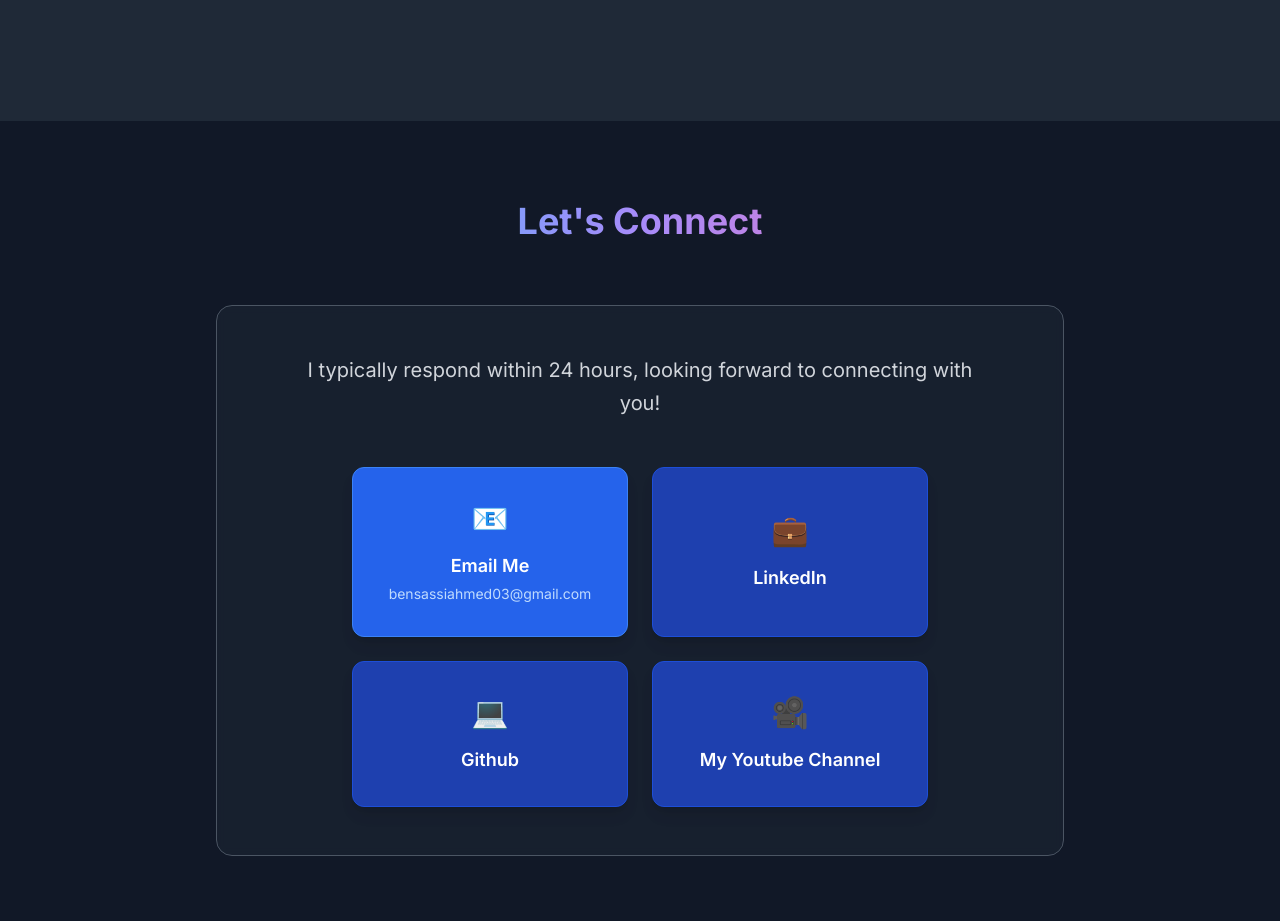
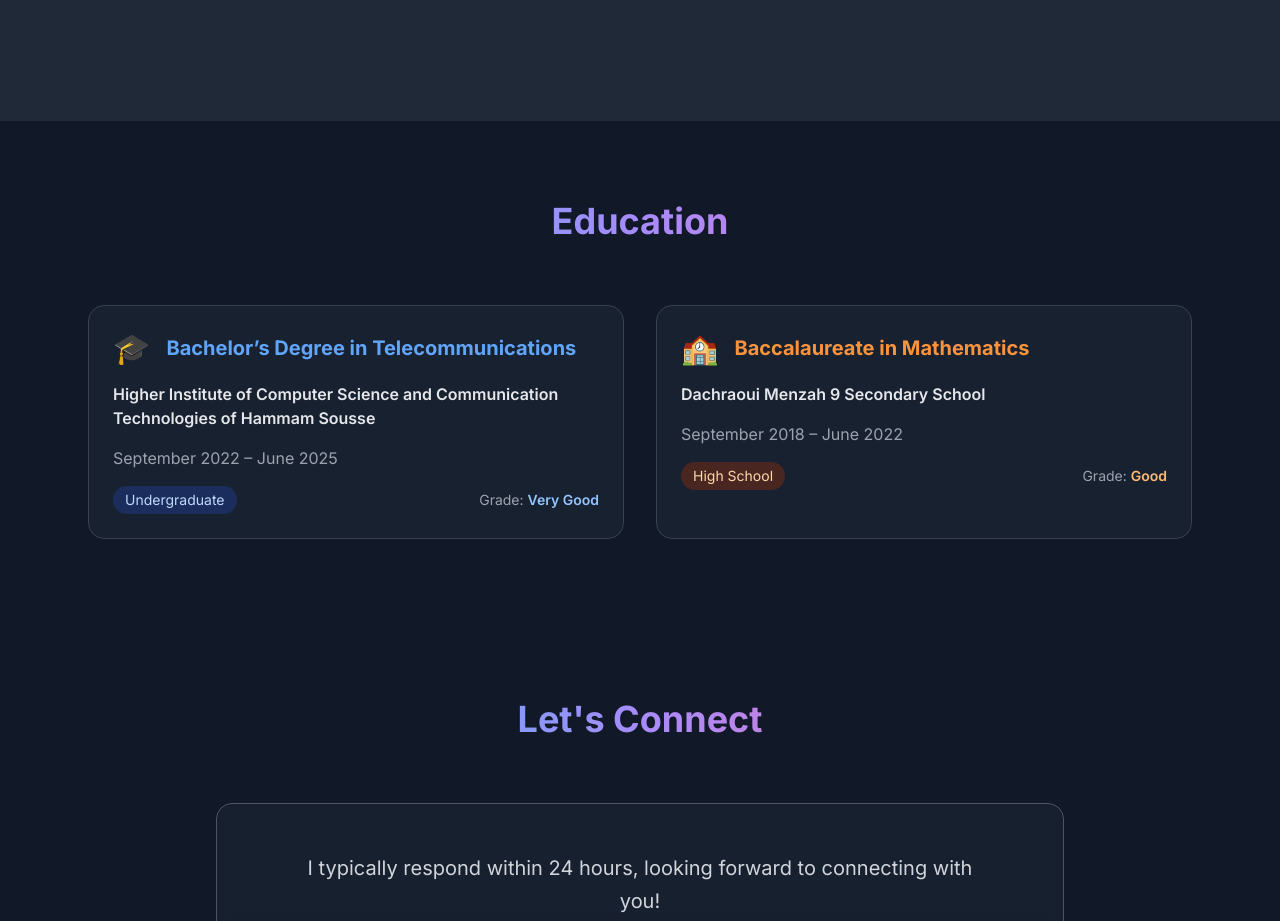
Before and after one commit to BenSassiAhmed/Portfolio, a plain HTML site: page index.html in a window 1280 px wide. Shown: the part 6660-7581 px from the top of the page. Drawn offline with nearby package versions, Linux system fonts and the light colour scheme.

Commit message:
added education section

```diff
--- a/index.html
+++ b/index.html
@@ -804,6 +804,67 @@ window.addEventListener('load', () => {
     </div>
   </section>
 
+
+
+
+<!-- Education Section -->
+<section id="education" class="py-20 bg-gray-900 mobile-padding">
+  <div class="max-w-6xl mx-auto px-4 sm:px-6">
+    <h2 class="text-3xl md:text-4xl font-bold mb-16 text-center fade-in gradient-text">Education</h2>
+
+    <div class="grid grid-cols-1 md:grid-cols-2 gap-8">
+
+      <!-- Bachelor's Degree -->
+      <div class="fade-in card-hover">
+        <div class="bg-gray-800/60 rounded-2xl p-6 h-full border border-gray-700 backdrop-blur-sm">
+          <div class="flex items-center gap-4 mb-4">
+            <div class="text-3xl">🎓</div>
+            <h3 class="text-xl font-bold text-blue-400">Bachelor’s Degree in Telecommunications</h3>
+          </div>
+          <p class="text-gray-300 mb-4">
+            <span class="font-semibold text-gray-200">Higher Institute of Computer Science and Communication Technologies of Hammam Sousse</span>
+          </p>
+          <p class="text-gray-400">September 2022 – June 2025</p>
+          <div class="mt-4 flex justify-between items-center">
+            <span class="bg-blue-900/50 text-blue-200 px-3 py-1 rounded-full text-sm">Undergraduate</span>
+            <span class="text-sm text-gray-400">Grade: <span class="text-blue-300 font-semibold">Very Good</span></span>
+          </div>
+        </div>
+      </div>
+
+      <!-- Baccalaureate -->
+      <div class="fade-in card-hover">
+        <div class="bg-gray-800/60 rounded-2xl p-6 h-full border border-gray-700 backdrop-blur-sm">
+          <div class="flex items-center gap-4 mb-4">
+            <div class="text-3xl">🏫</div>
+            <h3 class="text-xl font-bold text-orange-400">Baccalaureate in Mathematics</h3>
+          </div>
+          <p class="text-gray-300 mb-4">
+            <span class="font-semibold text-gray-200">Dachraoui Menzah 9 Secondary School</span>
+          </p>
+          <p class="text-gray-400">September 2018 – June 2022</p>
+          <div class="mt-4 flex justify-between items-center">
+            <span class="bg-orange-900/50 text-orange-200 px-3 py-1 rounded-full text-sm">High School</span>
+            <span class="text-sm text-gray-400">Grade: <span class="text-orange-300 font-semibold">Good</span></span>
+          </div>
+        </div>
+      </div>
+
+    </div>
+  </div>
+</section>
+
+
+
+
+
+
+
+
+
+
+
+
   <!-- Contact Section -->
   <section id="contact" class="py-20 bg-gray-900 mobile-padding">
     <div class="max-w-4xl mx-auto px-4 sm:px-6">
```
